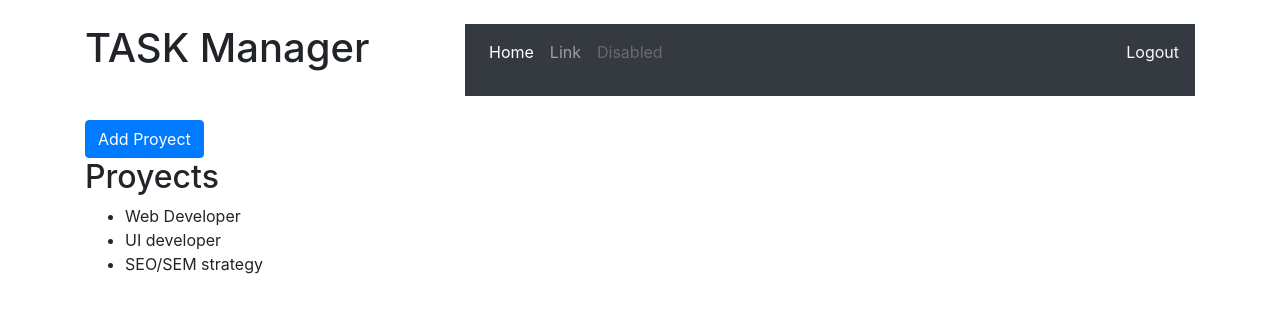
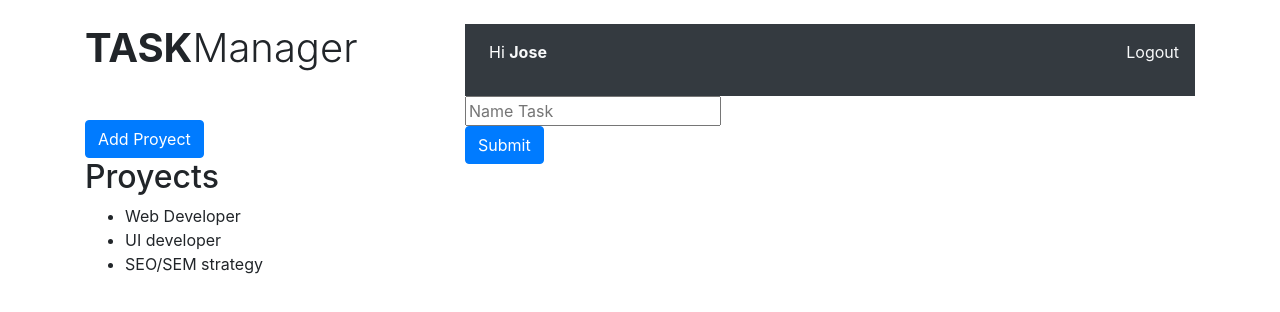
Before and after one commit to jmvaliente/Task-Manager, a React (Create React App) app: page /proyects in a window 1280 px wide. Shown: the top 312 px of the page. Built offline with nearby package versions, Linux system fonts and the light colour scheme.

Commit message:
Add FromTask

```diff
--- a/src/components/layout/Navbar.js
+++ b/src/components/layout/Navbar.js
@@ -9,19 +9,11 @@ const Navbar = () => {
 
                 <div className="collapse navbar-collapse" id="navbarTogglerDemo03">
                     <ul className="navbar-nav mr-auto mt-2 mt-lg-0">
-                    <li className="nav-item active">
-                        <p className="nav-link">Home <span className="sr-only">(current)</span></p>
-                    </li>
-                    <li className="nav-item">
-                        <p className="nav-link">Link</p>
-                    </li>
-                    <li className="nav-item">
-                        <p className="nav-link disabled">Disabled</p>
-                    </li>
+                        <li className="nav-item active">
+                            <p className="nav-link">Hi <span className="text-light font-weight-bold">Jose</span></p>
+                        </li>
                     </ul>
-
                     <p className="text-light">Logout</p>
-
             </div>
         </nav>
 
--- a/src/components/layout/Sidebar.js
+++ b/src/components/layout/Sidebar.js
@@ -4,7 +4,7 @@ import NewProyectForm from '../proyect/NewProjectForm'
 const Sidebar = () => {
     return(
         <aside>
-            <h1>TASK <span>Manager</span></h1>
+            <h1 className="font-weight-bold">TASK<span className="font-weight-light">Manager</span></h1>
             <div className="mt-5">
                 <NewProyectForm/>
             </div>
--- a/src/components/proyect/Proyects.js
+++ b/src/components/proyect/Proyects.js
@@ -2,6 +2,7 @@ import React from 'react'
 import Sidebar from '../layout/Sidebar'
 import ListProyects from './ListProyects'
 import Navbar from '../layout/Navbar'
+import FormTask from '../tasks/FormTask'
 
 const Proyects = () =>{
     return(
@@ -14,6 +15,9 @@ const Proyects = () =>{
                 </div>
                 <div className="col-8 mt-4">
                     <Navbar/>
+                    <main>
+                        <FormTask/>
+                    </main>
                 </div>
             </div>
         </div>
--- /dev/null
+++ b/src/components/tasks/FormTask.js
@@ -0,0 +1,44 @@
+import React, {useState} from 'react'
+
+const FormTask = () =>{
+
+    const [state, setState] = useState({
+        task:''
+    })
+
+    const {task} = state
+
+    const changeTask = (e) =>{
+        console.log(e.target)
+        setState({
+            ...state,
+            [e.target.name] : e.target.value
+        })
+    }
+
+
+
+    return(
+            <form>
+                <div>
+                    <input
+                        type = "text"
+                        placeholder = "Name Task"
+                        id = "task"
+                        name = "task"
+                        value = {task}
+                        onChange = {changeTask}
+                    />
+                </div>
+                <div>
+                    <input
+                        type = "submit"
+                        className = "btn btn-primary"
+
+                    />
+                </div>
+            </form>
+    )
+}
+
+export default FormTask
```
Also changed, not shown: src/components/tasks/ListTasks.js (added), src/components/tasks/Task.js (added).
